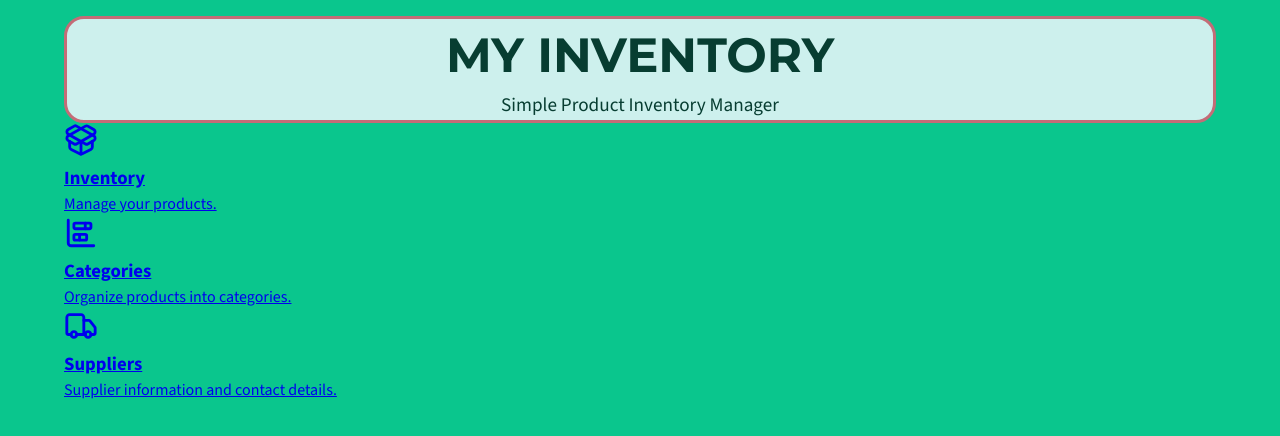
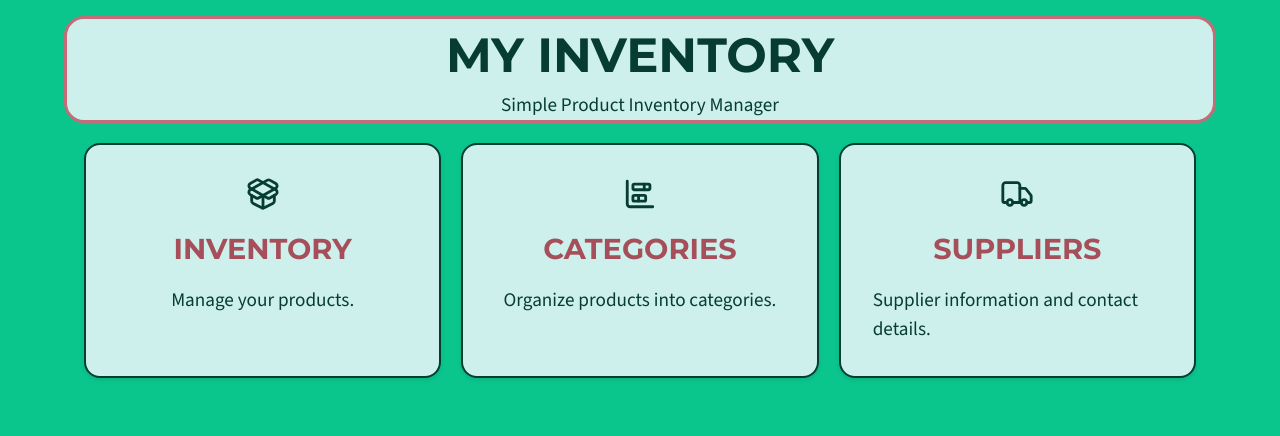
Before and after one commit to SofiaCantalupi/simple-inventory-manager-angular, an Angular app: page / in a window 1280 px wide. Shown: the top 436 px of the page. Built offline with nearby package versions, Linux system fonts and the light colour scheme.

Commit message:
add initial styles for dashboard grid and card components

```diff
--- a/src/app/pages/home/home.css
+++ b/src/app/pages/home/home.css
@@ -0,0 +1,40 @@
+.dashboard-grid {
+  display: grid;
+  grid-template-columns: repeat(auto-fit, minmax(350px, 1fr));
+  gap: 20px;
+
+  padding: 20px;
+}
+
+.dashboard-card {
+  background-color: var(--color-white);
+  color: var(--color-dark-green);
+  border: 2px solid var(--color-dark-green);
+  border-radius: 1rem;
+  padding: 2rem;
+
+  display: flex;
+  flex-direction: column;
+  align-items: center;
+  gap: 1rem;
+
+  text-decoration: none;
+  box-shadow: 0 2px 4px rgba(0, 0, 0, 0.1);
+  transition: scale 0.2s ease-in-out;
+
+  &:hover {
+    scale: 1.05;
+  }
+
+  h3 {
+    font-family: var(--font-display);
+    font-size: 1.8rem;
+    color: var(--color-pink);
+    text-transform: uppercase;
+  }
+
+  p {
+    font-size: 1.2rem;
+  }
+
+}
```
